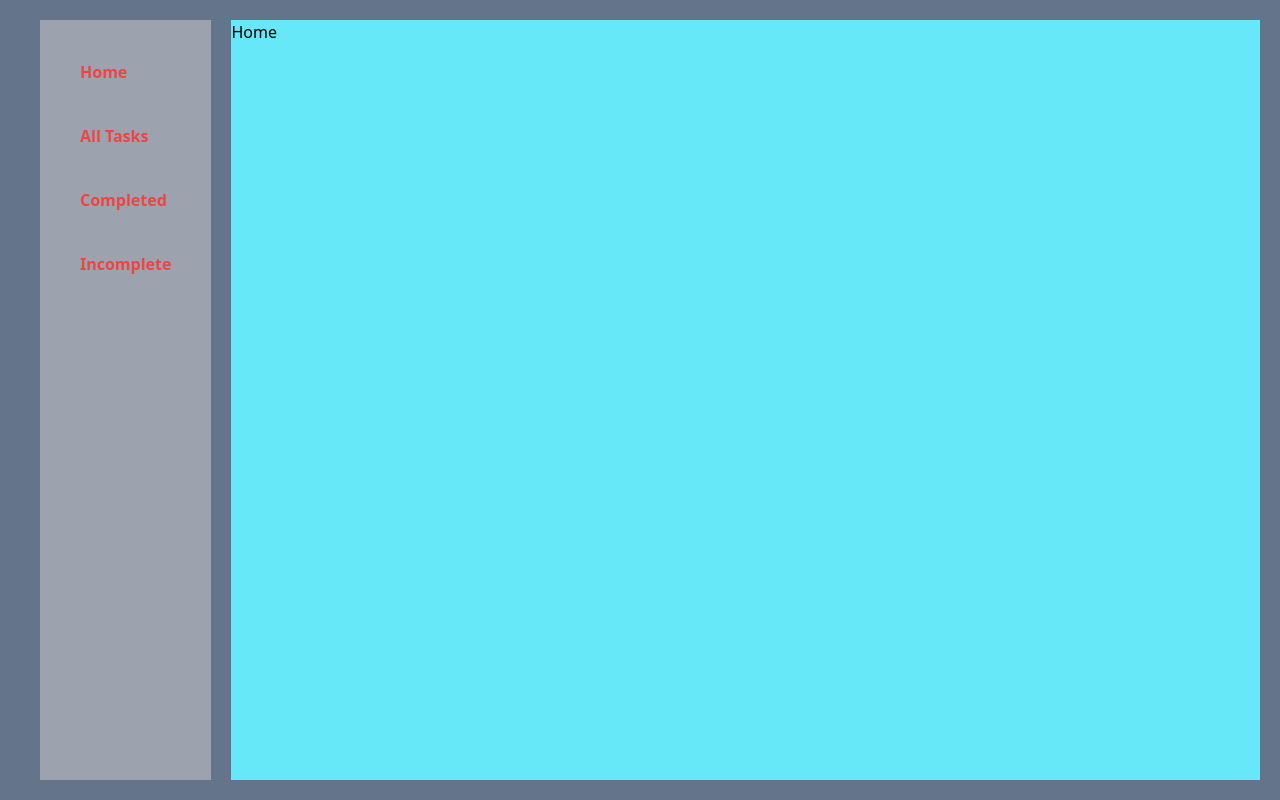
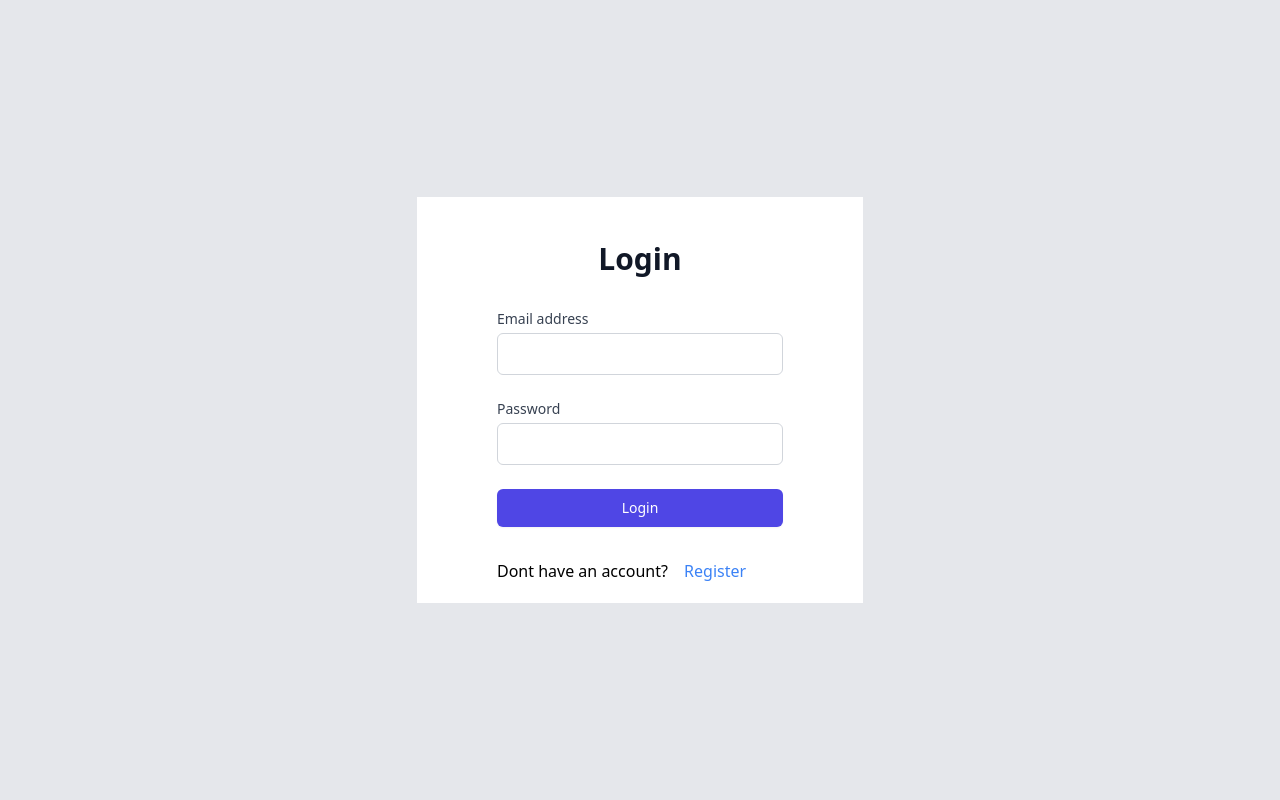
Before and after one commit to MdAtif19/Task-MVN, a React (Vite) app in the folder client/: page / in a window 1280 px wide. Built offline with nearby package versions, Linux system fonts and the light colour scheme.

Commit message:
user ? Dashboard : Login

```diff
--- a/client/src/App.jsx
+++ b/client/src/App.jsx
@@ -1,18 +1,22 @@
-import react, { useState } from "react";
-import { Routes, Route } from "react-router-dom";
+import react, { useContext } from "react";
+import { Routes, Route, Navigate } from "react-router-dom";
 
 import "./index.css";
 import Dashboard from "./pages/Dashboard";
 import Login from "./pages/Login";
 import Register from "./pages/Register";
+import { AuthContext } from "./context/AuthContext";
 
 const App = () => {
+  const { user } = useContext(AuthContext);
+  console.log("authContextData:", user);
   return (
     <>
       <Routes>
-        <Route path="/" element={<Dashboard />} />
-        <Route path="/register" element={<Register />} />
-        <Route path="/login" element={<Login />} />
+        <Route path="/" element={user ? <Dashboard /> : <Login />} />
+        <Route path="/register" element={user ? <Dashboard /> : <Register />} />
+        <Route path="/login" element={user ? <Login /> : <Login />} />
+        <Route path="*" element={<Navigate to="/" />} />
       </Routes>
     </>
   );
--- a/client/src/context/AuthContext.jsx
+++ b/client/src/context/AuthContext.jsx
@@ -25,7 +25,7 @@ export const AuthContextProvider = ({ children }) => {
     password: "",
   });
 
-  console.log("user:", user);
+  console.log("user from AuthContext:", user);
 
   const showToast = useCallback((message) => {
     toast.success(message, {
--- a/client/src/pages/Login.jsx
+++ b/client/src/pages/Login.jsx
@@ -1,8 +1,9 @@
 import React, { useContext } from "react";
-import { Link } from "react-router-dom";
+import { Link, useNavigate } from "react-router-dom";
 import { AuthContext } from "../context/AuthContext";
 
 const Login = () => {
+  const navigateTo = useNavigate();
   const { loginInfo, updateLoginInfo, loginUser, loginError, isLoginLoading } =
     useContext(AuthContext);
 
@@ -14,6 +15,7 @@ const Login = () => {
     e.preventDefault();
     try {
       await loginUser(e);
+      navigateTo("/");
     } catch (error) {
       console.error("Login failed:", error);
     }
--- a/client/src/pages/Register.jsx
+++ b/client/src/pages/Register.jsx
@@ -1,8 +1,9 @@
 import React, { useContext } from "react";
 import { AuthContext } from "../context/AuthContext";
-import { Link } from "react-router-dom";
+import { Link, useNavigate } from "react-router-dom";
 
 const Register = () => {
+  const navigateTo = useNavigate();
   const {
     registerInfo,
     updateRegisterInfo,
@@ -19,6 +20,8 @@ const Register = () => {
     e.preventDefault();
     try {
       await registerUser(e);
+      // Redirect to login page after successful registration
+      navigateTo("/login");
     } catch (error) {
       console.error("Registration failed:", error);
     }
```
